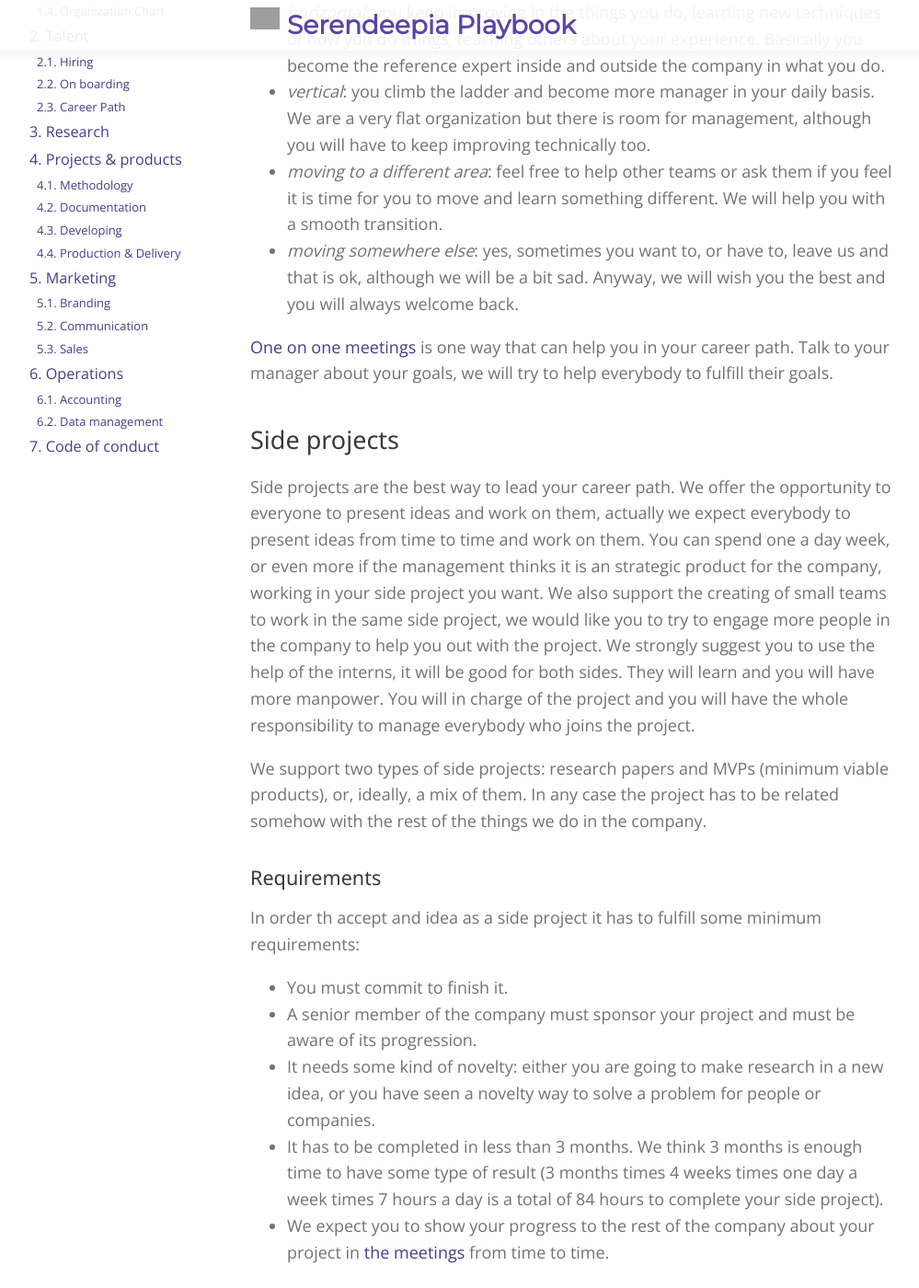
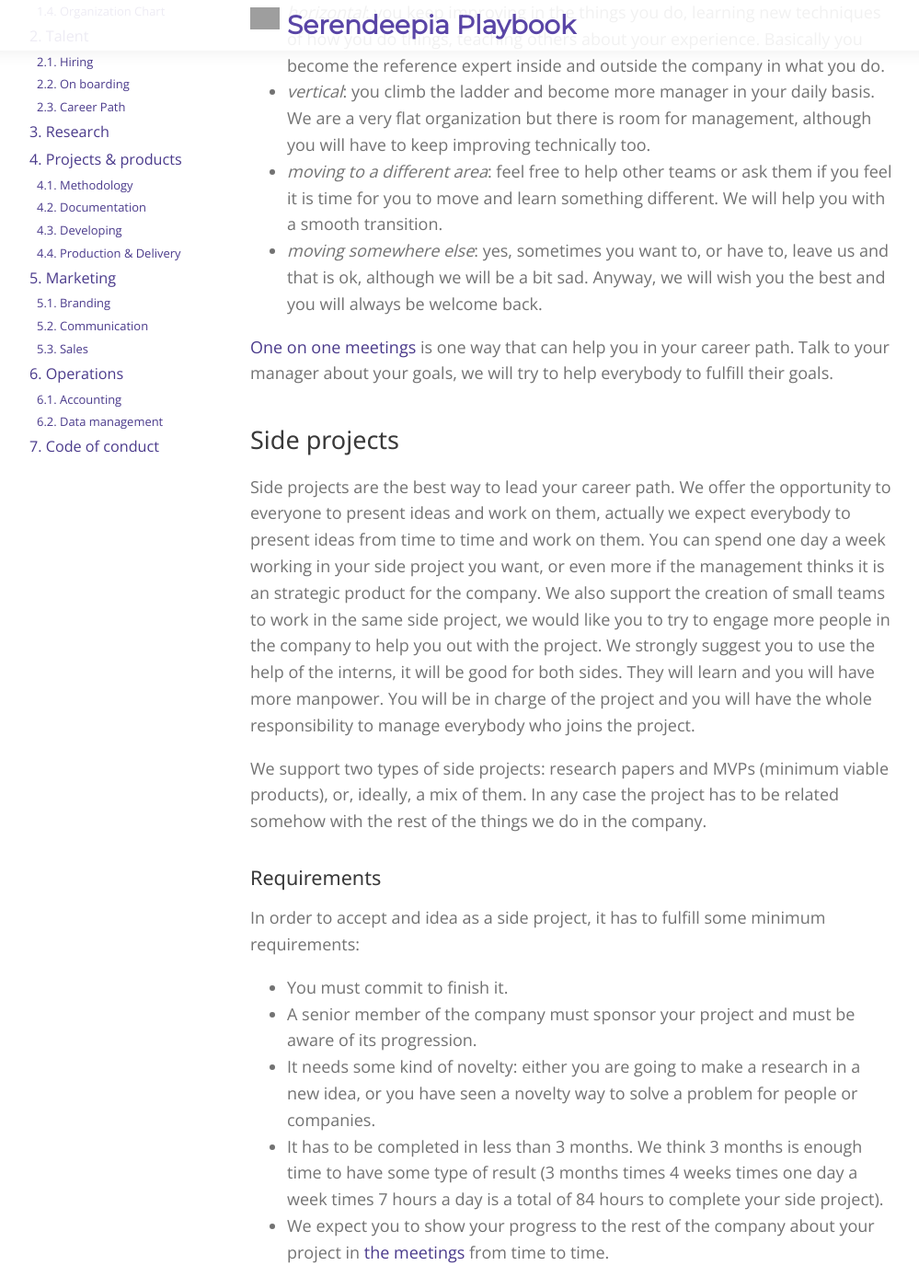
Before and after one commit to serendeepia/playbook, a Jekyll site: the page built from _docs/2_3_career_path.md, in a window 1280 px wide and 1400 px high, scrolled down 222 px. Shown: the whole window at 92% size, without its empty margins (18-1017 px from the left). Built offline with Jekyll 4.4.1, drawn with Linux system fonts in a browser that asks for light colours; nearby versions of some CDN libraries; comment, search, counter and statistics services are not loaded; some of the changed text lies outside the part shown; grey boxes are pictures that could not be loaded.

Commit message:
Update 2_3_career_path.md

```diff
--- a/_docs/2_3_career_path.md
+++ b/_docs/2_3_career_path.md
@@ -4,26 +4,26 @@ index: 2.3
 title: Career Path
 ---
 
-We don't expect you to be doing the same job for the rest of your live. There are few ways to follow your career path depending in your interests:
+We don't expect you to be doing the same job for the rest of your live. There are a few ways to follow your career path depending in your interests:
 * _horizontal_: you keep improving in the things you do, learning new techniques of how you do things, teaching others about your experience. Basically you become the reference expert inside and outside the company in what you do.
 * _vertical_: you climb the ladder and become more manager in your daily basis. We are a very flat organization but there is room for management, although you will have to keep improving technically too.
 * _moving to a different area_: feel free to help other teams or ask them if you feel it is time for you to move and learn something different. We will help you with a smooth transition.
-* _moving somewhere else_: yes, sometimes you want to, or have to, leave us and that is ok, although we will be a bit sad. Anyway, we will wish you the best and you will always welcome back.
+* _moving somewhere else_: yes, sometimes you want to, or have to, leave us and that is ok, although we will be a bit sad. Anyway, we will wish you the best and you will always be welcome back.
 
 [One on one meetings](1-2-communication#one-on-one) is one way that can help you in your career path. Talk to your manager about your goals, we will try to help everybody to fulfill their goals.
 
 ## Side projects
 
-Side projects are the best way to lead your career path. We offer the opportunity to everyone to present ideas and work on them, actually we expect everybody to present ideas from time to time and work on them. You can spend one a day week, or even more if the management thinks it is an strategic product for the company, working in your side project you want. We also support the creating of small teams to work in the same side project, we would like you to try to engage more people in the company to help you out with the project. We strongly suggest you to use the help of the interns, it will be good for both sides. They will learn and you will have more manpower. You will in charge of the project and you will have the whole responsibility to manage everybody who joins the project.
+Side projects are the best way to lead your career path. We offer the opportunity to everyone to present ideas and work on them, actually we expect everybody to present ideas from time to time and work on them. You can spend one day a week working in your side project you want, or even more if the management thinks it is an strategic product for the company. We also support the creation of small teams to work in the same side project, we would like you to try to engage more people in the company to help you out with the project. We strongly suggest you to use the help of the interns, it will be good for both sides. They will learn and you will have more manpower. You will be in charge of the project and you will have the whole responsibility to manage everybody who joins the project.
 
 We support two types of side projects: research papers and MVPs (minimum viable products), or, ideally, a mix of them. In any case the project has to be related somehow with the rest of the things we do in the company.
 
 ### Requirements
 
-In order th accept and idea as a side project it has to fulfill some minimum requirements:
+In order to accept and idea as a side project, it has to fulfill some minimum requirements:
 * You must commit to finish it.
 * A senior member of the company must sponsor your project and must be aware of its progression.
-* It needs some kind of novelty: either you are going to make research in a new idea, or you have seen a novelty way to solve a problem for people or companies.
+* It needs some kind of novelty: either you are going to make a research in a new idea, or you have seen a novelty way to solve a problem for people or companies.
 * It has to be completed in less than 3 months. We think 3 months is enough time to have some type of result (3 months times 4 weeks times one day a week times 7 hours a day is a total of 84 hours to complete your side project).
 * We expect you to show your progress to the rest of the company about your project in [the meetings](/1-2-communication) from time to time.
 
```
